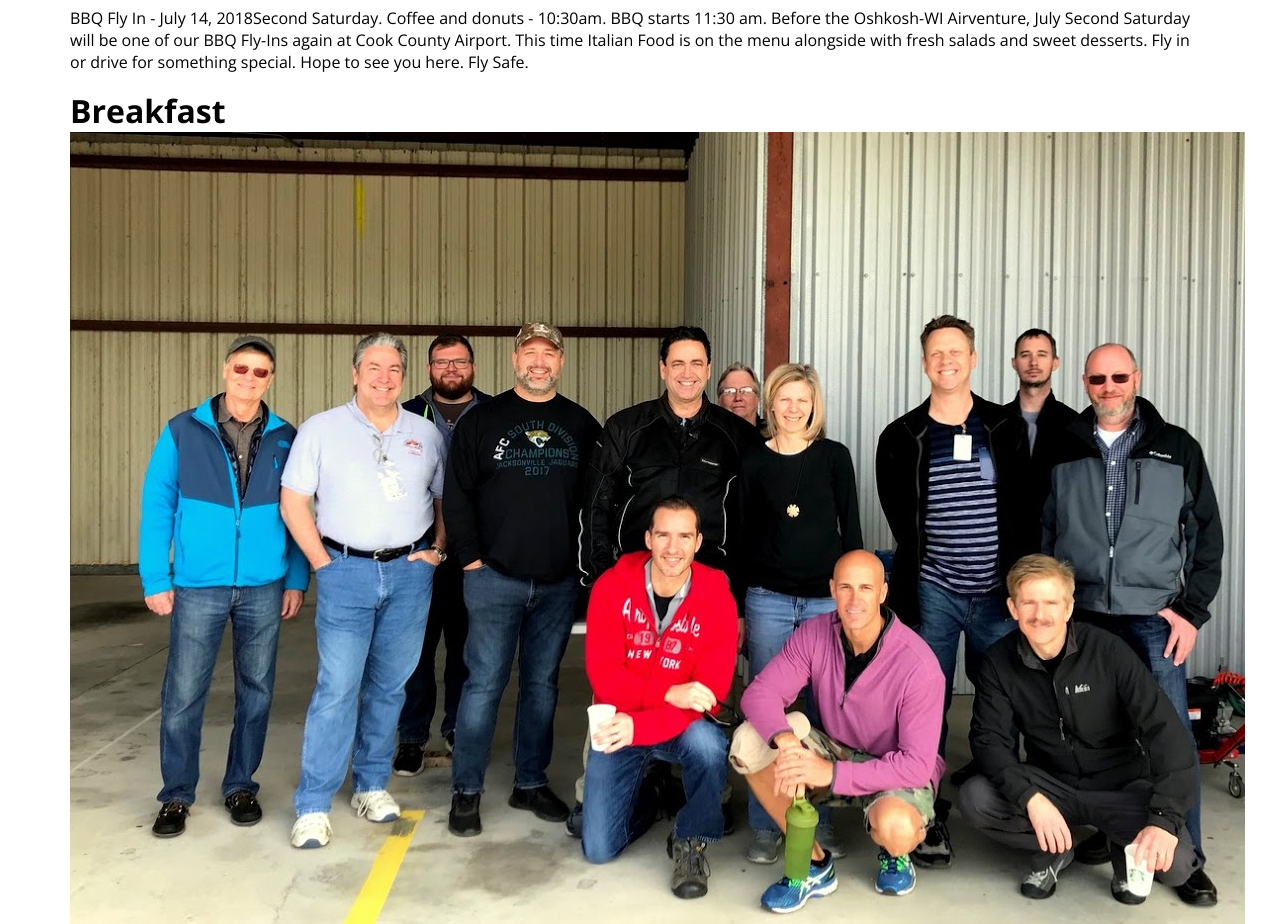
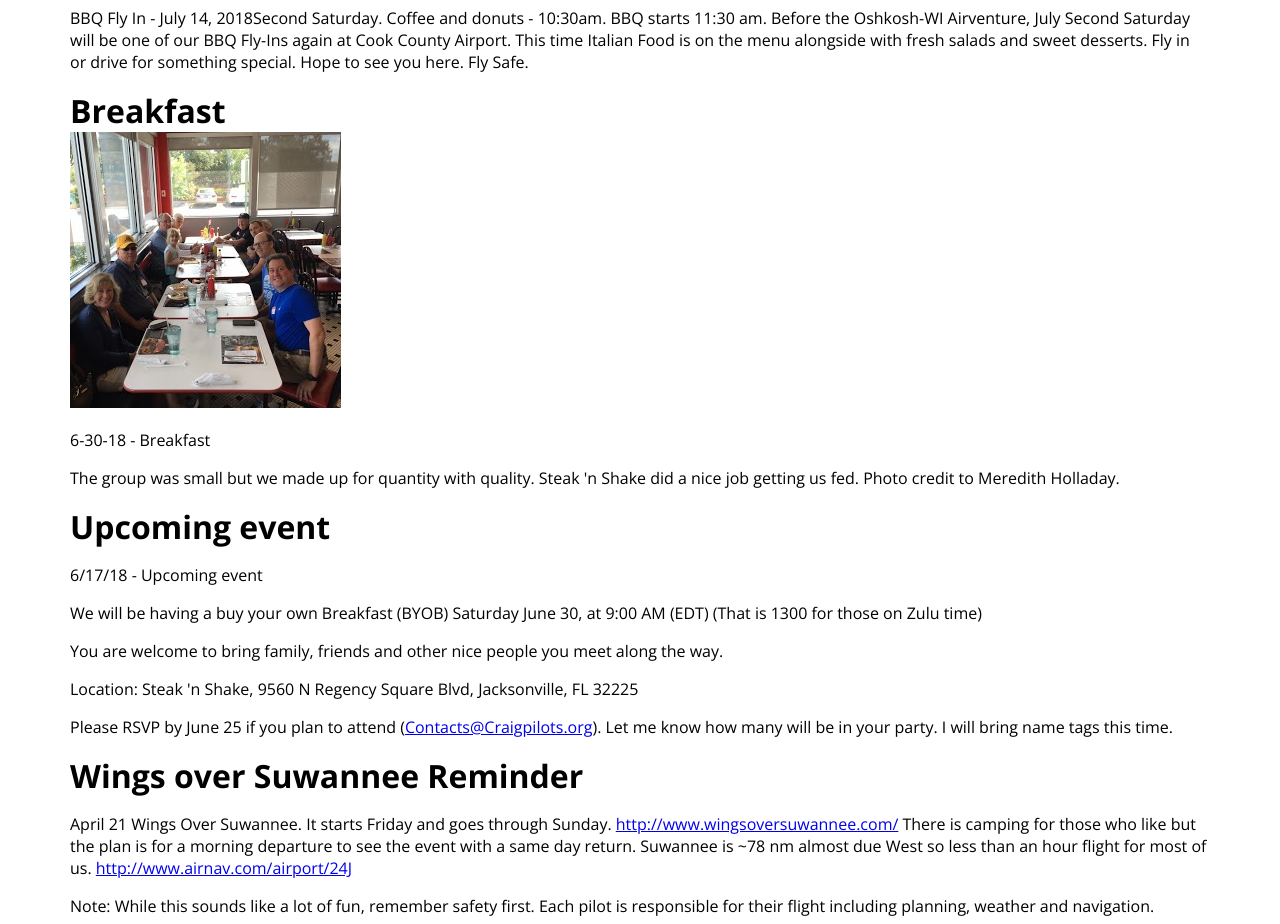
Before and after one commit to davidfekke/crgpilotsassoc, a Gatsby site: page / in a window 1280 px wide. Shown: the part 2560-3484 px from the top of the page. Built offline with nearby package versions, Linux system fonts and the light colour scheme; Gatsby itself is replaced by a stand-in of ours.

Commit message:
Fixed a problem with some of the markdown and the previous page link

```diff
--- a/src/news/breakfast-2018.md
+++ b/src/news/breakfast-2018.md
@@ -1,7 +1,7 @@
 ---
 title: "Breakfast"
 date: 2018-06-30
-cover_image: "./2018-coffee-donuts.jpg"
+cover_image: "./breakfast.jpg"
 ---
 
 6-30-18 - Breakfast
--- a/src/news/second-annual-coffee-n-donuts.md
+++ /dev/null
@@ -1,9 +0,0 @@
----
-title: "Second annual CAPA Coffee"
-date: 2018-02-22
-cover_image: "./capa-group-photo-2019.jpg"
----
-
-2-22-19 Second annual CAPA Coffee
-
-Starting the year off like last with coffee and donuts.  We had a good turnout of 23 people.  Looking forward to another fun and safe year.
--- a/src/templates/news-list-template.js
+++ b/src/templates/news-list-template.js
@@ -13,7 +13,7 @@ export default class BlogList extends React.Component {
     const { currentPage, numPages } = this.props.pageContext;
     const isFirst = currentPage === 1;
     const isLast = currentPage === numPages;
-    const prevPage = currentPage - 1 === 1 ? '/news/' : `/news/${(currentPage - 1).toString()}`;
+    const prevPage = currentPage - 1 === 1 ? '/' : `/news/${(currentPage - 1).toString()}`;
     const nextPage = `/news/${(currentPage + 1).toString()}`;
 
     return (
```
